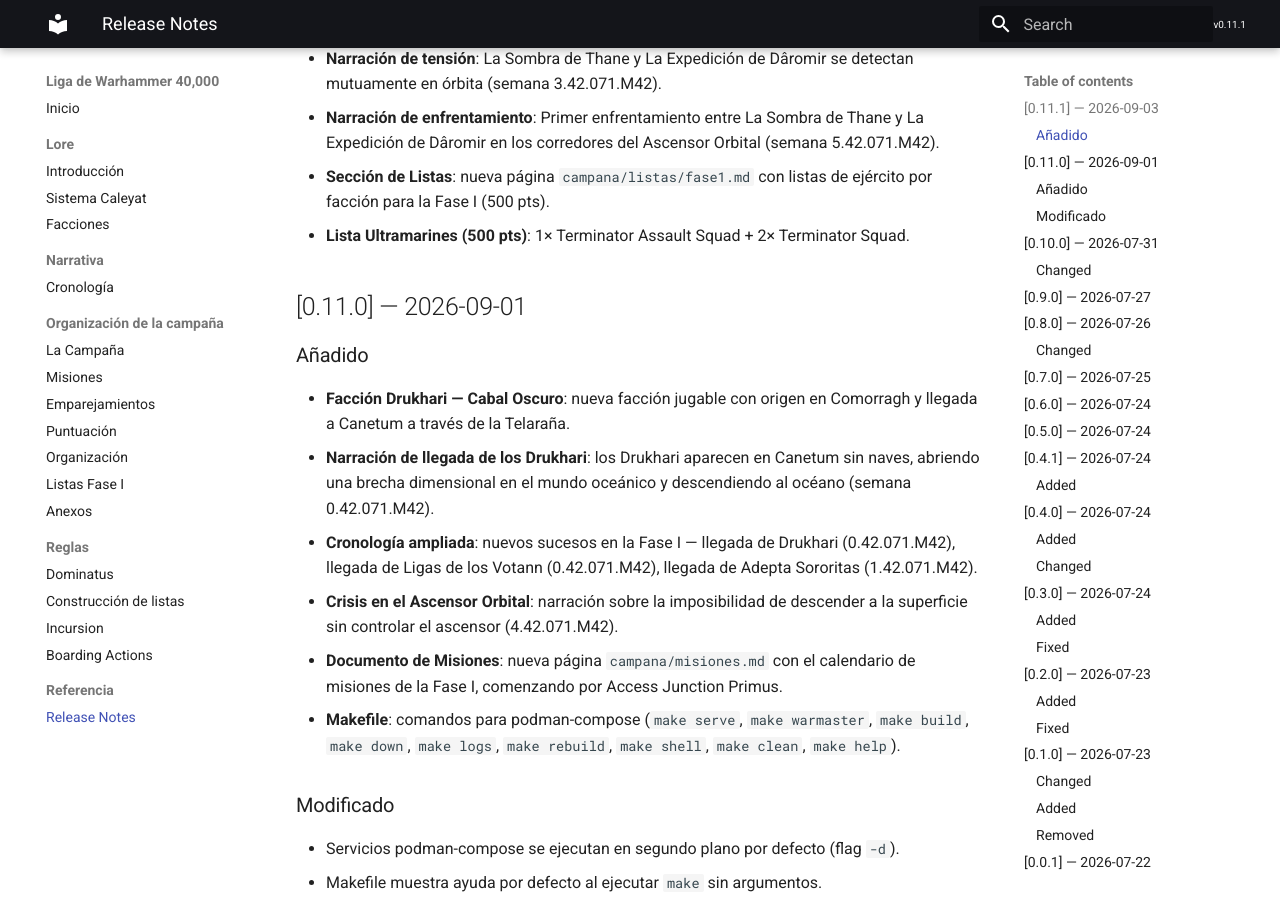
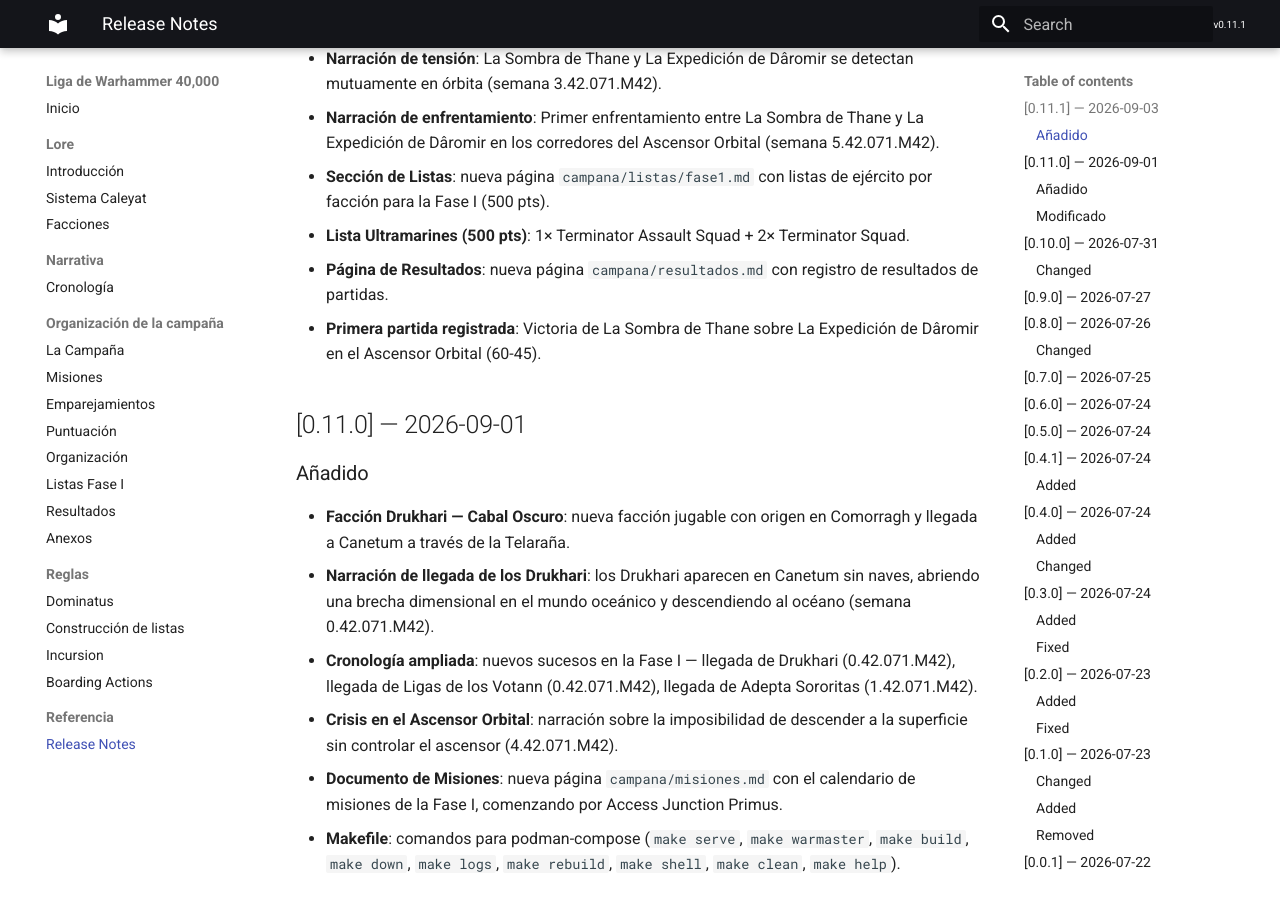
Before and after one commit to gonzalo-radio/liga-armagedon, an MkDocs documentation site: the page built from docs/release-notes.md, in a window 1280 px wide and 900 px high, scrolled down 663 px. Built offline with MkDocs 1.6.1 and Material for MkDocs 9.7.7, drawn with Linux system fonts in a browser that asks for light colours.

Commit message:
feat: añadir resultado primera partida y página de resultados
- Narración victoria-thane-ascensor.md (60-45, supervivencia por teleport)
- Página de resultados campana/resultados.md
- Añadir Resultados al nav de mkdocs.yml y warmaster-serve/mkdocs.yml
- Actualizar release notes v0.11.1

```diff
--- a/docs/release-notes.md
+++ b/docs/release-notes.md
@@ -15,6 +15,8 @@
 - **Narración de enfrentamiento**: Primer enfrentamiento entre La Sombra de Thane y La Expedición de Dâromir en los corredores del Ascensor Orbital (semana 5.42.071.M42).
 - **Sección de Listas**: nueva página `campana/listas/fase1.md` con listas de ejército por facción para la Fase I (500 pts).
 - **Lista Ultramarines (500 pts)**: 1× Terminator Assault Squad + 2× Terminator Squad.
+- **Página de Resultados**: nueva página `campana/resultados.md` con registro de resultados de partidas.
+- **Primera partida registrada**: Victoria de La Sombra de Thane sobre La Expedición de Dâromir en el Ascensor Orbital (60-45).
 
 ## [0.11.0] — 2026-09-01
 
--- a/mkdocs.yml
+++ b/mkdocs.yml
@@ -49,6 +49,7 @@ nav:
       - Puntuación: campana/puntuacion.md
       - Organización: campana/organizacion.md
       - Listas Fase I: campana/listas/fase1.md
+      - Resultados: campana/resultados.md
       - Anexos: campana/anexos.md
   - Reglas:
       - Dominatus: reglas/dominatus.md
```
Also changed, not shown: docs/campana/resultados.md (added, +9 -0 lines), docs/narrativa/cronologia.md (+1 -0 lines), docs/narrativa/relatos/victoria-thane-ascensor.md (added, +30 -0 lines), 1 other file.
